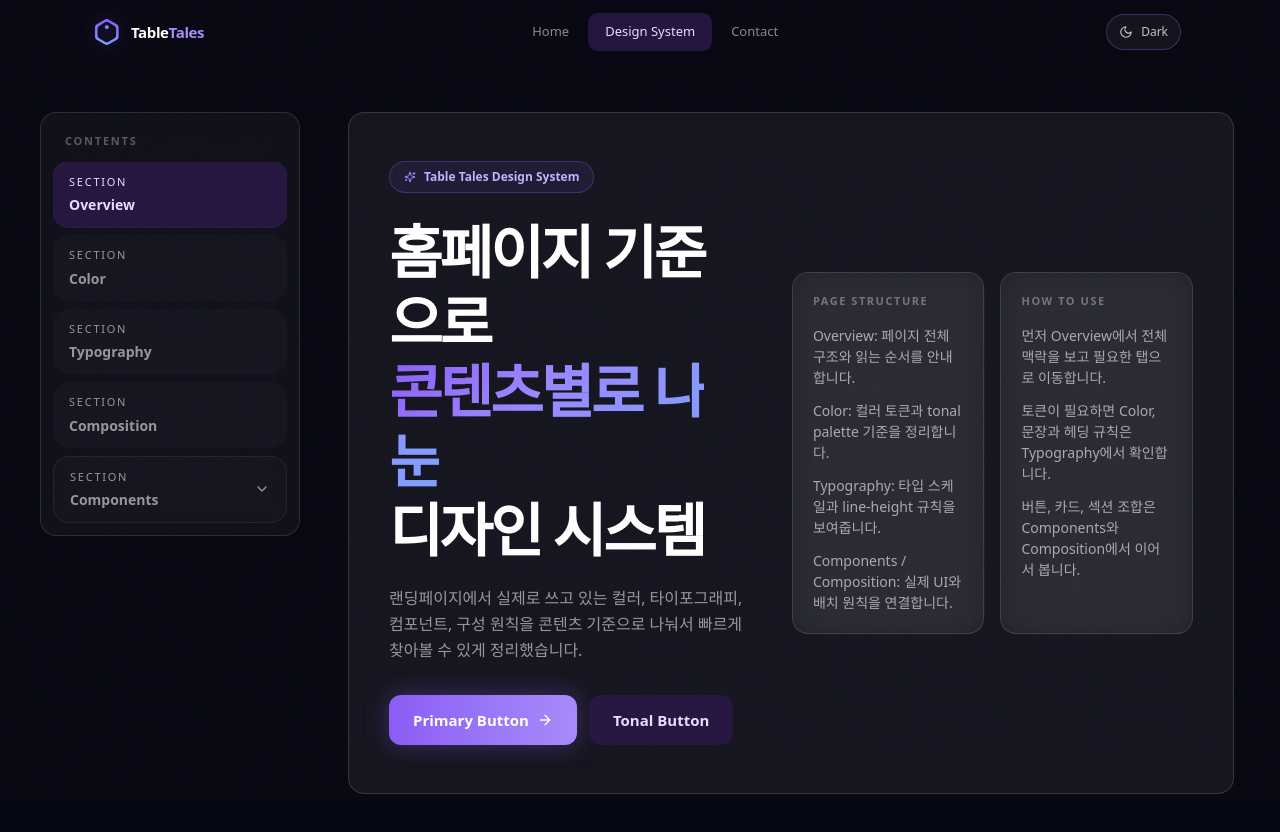
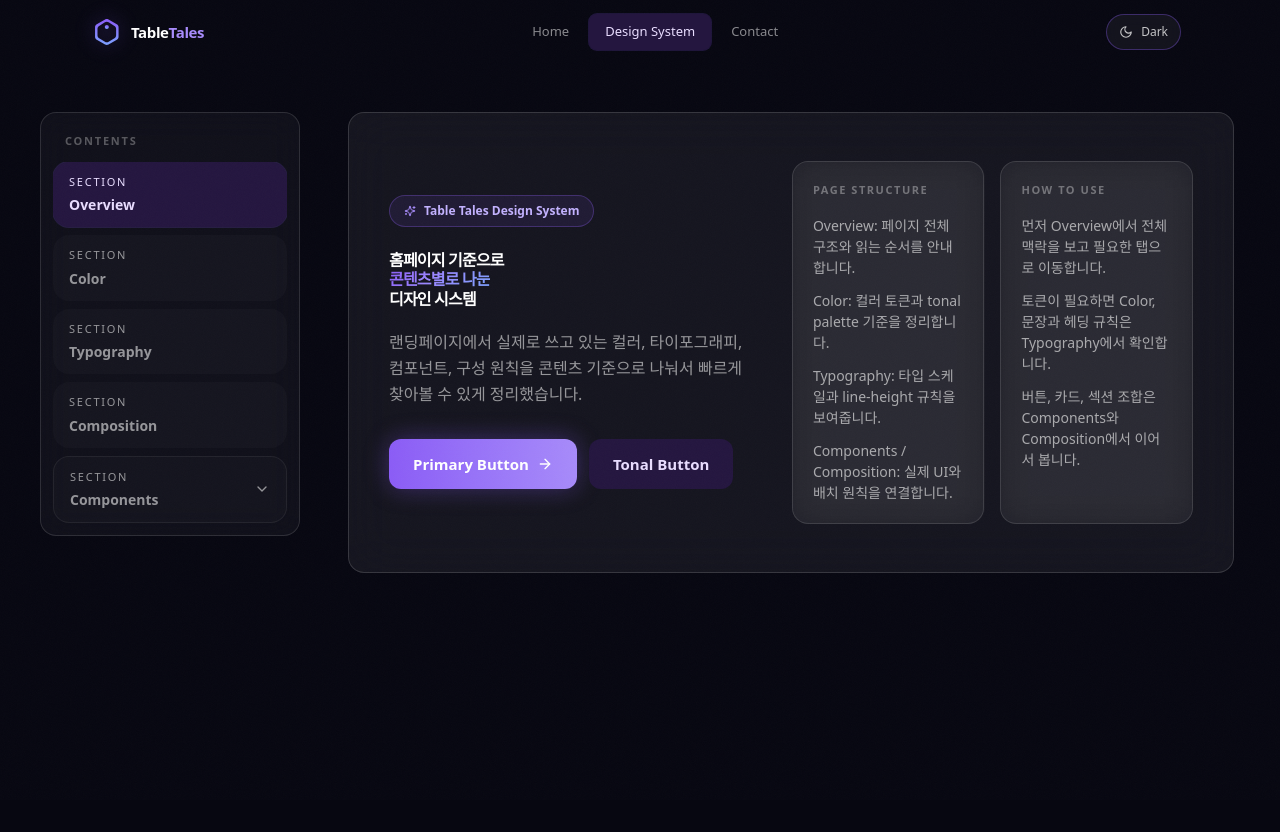
Before and after one commit to seola0114/table-tales, a Next.js app: page /design-system/overview in a window 1280 px wide. Shown: the top 832 px of the page. After the commit the page ends 800 px from the top, so only its background shows below. Built offline with nearby package versions, Linux system fonts and the light colour scheme; a web font is replaced by a local one.

Commit message:
Remove forced overview heading font size

```diff
--- a/app/design-system/_components/content.tsx
+++ b/app/design-system/_components/content.tsx
@@ -634,7 +634,7 @@ export function OverviewContent() {
               <Sparkles size={12} className="text-[#A78BFA]" />
               <span className="text-[12px] font-semibold text-[#C3B2FF]">Table Tales Design System</span>
             </div>
-            <h1 className="mt-6 text-[40px] font-bold leading-[1.2] tracking-[-0.05em] text-white sm:text-[58px]">
+            <h1 className="mt-6 font-bold leading-[1.2] tracking-[-0.05em] text-white">
               홈페이지 기준으로
               <br />
               <span className="gradient-text">콘텐츠별로 나눈</span>
```
